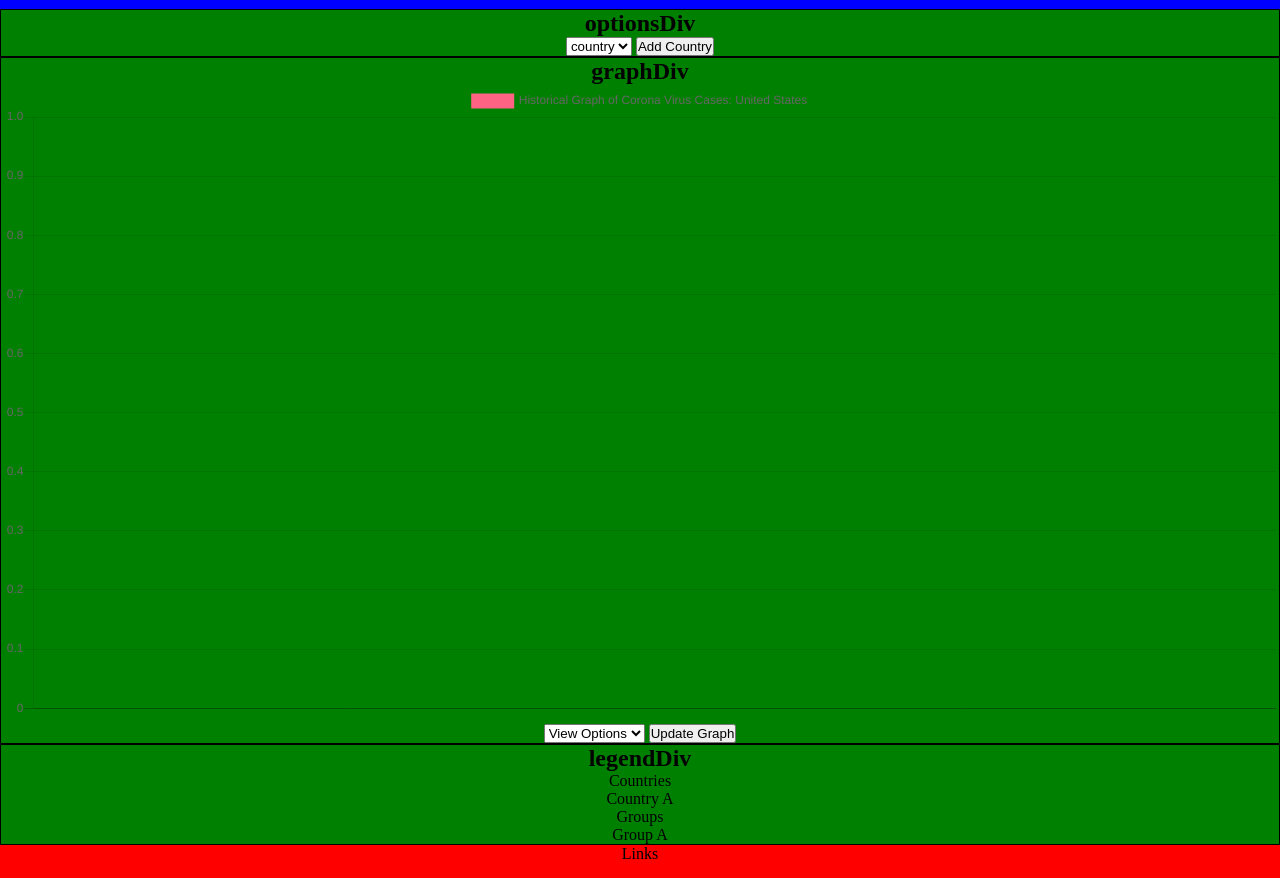
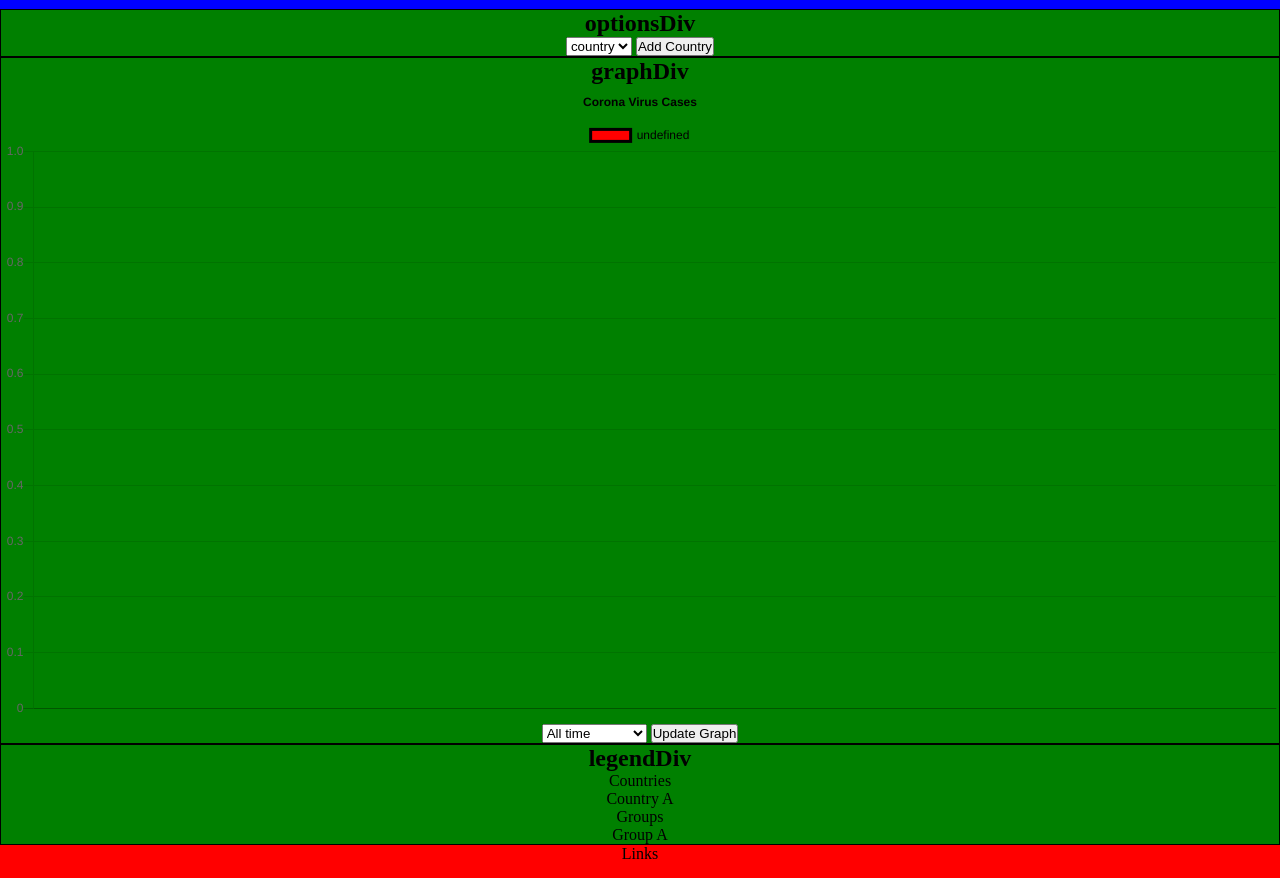
Before and after one commit to ktran050/coronaTracker, a plain HTML site: page index.html in a window 1280 px wide. Both pictures are taken after a click on the button "Update Graph". Shown: the part 58-936 px from the top of the page. Drawn offline with nearby package versions, Linux system fonts and the light colour scheme; no server answers.

```diff
--- a/index.html
+++ b/index.html
@@ -26,9 +26,12 @@
         <div id="graphDiv" class="tempDiv">
           <h2>graphDiv</h2>
           <canvas id="chart"></canvas>
-          <select
-            ><option>View Options</option></select
-          >
+          <select id="timeFrame">
+            <option value="365">Last 365 days</option>
+            <option value="30">Last 30 days</option>
+            <option value="7">Last 7 days</option>
+            <option value="-1" selected>All time</option>
+          </select>
           <button id="updateGraph">Update Graph</button>
         </div>
         <div id="legendDiv" class="tempDiv">
--- a/main.js
+++ b/main.js
@@ -2,6 +2,16 @@
 const baseURL = "https://disease.sh/v2/";
 let cachedData = {};
 let watchList = {};
+
+const chartOptions = {
+  legend: { labels: { fontColor: "black" } },
+  title: {
+    text: "Corona Virus Cases",
+    display: true,
+    fontColor: "black",
+  },
+};
+
 let initLabelsArray = [
   "January",
   "February",
@@ -23,16 +33,16 @@ var chart = new Chart(ctx, {
     labels: initLabelsArray,
     datasets: [
       {
-        label: "Historical Graph of Corona Virus Cases: United States",
-        backgroundColor: "rgb(255, 99, 132)",
-        borderColor: "rgb(255, 99, 132)",
+        label: "US Cases",
+        backgroundColor: "rgb(255, 0, 0)",
+        borderColor: "rgb(0, 0, 0)",
         data: initDataArray,
       },
     ],
   },
 
   // Configuration options go here
-  options: {},
+  options: chartOptions,
 });
 
 function drawCountryList() {
@@ -74,15 +84,35 @@ function checkCachedData() {
   }
 }
 
-function updateGraph() {
+function handleTimeFrame() {
+  return $("#timeFrame").val();
+}
+
+function updateGraph(timeFrame) {
   let dataArray = [];
   let labelsArray = [];
   checkCachedData();
   let firstCache = Object.keys(cachedData)[0];
 
-  for (const property in cachedData[firstCache]) {
-    labelsArray.push(property);
-    dataArray.push(cachedData[firstCache][`${property}`]);
+  console.log("timeframe: ", timeFrame);
+
+  // for (const property in cachedData[firstCache]) {
+  //   labelsArray.push(property);
+  //   dataArray.push(cachedData[firstCache][`${property}`]);
+  // }
+
+  if (timeFrame === "-1") {
+    console.log("here");
+    for (const property in cachedData[firstCache]) {
+      labelsArray.push(property);
+      dataArray.push(cachedData[firstCache][`${property}`]);
+    }
+  } else {
+    console.log("there");
+    labelsArray = Object.keys(cachedData[firstCache]).slice(-timeFrame); // gives the last [timeFrame] number of entries of the dates of cases
+    labelsArray.forEach(function (element) {
+      dataArray.push(cachedData[firstCache][`${element}`]);
+    }); // gives the last [timeFrame] number of entries of # of cases for the corresponding days
   }
 
   chart = new Chart(ctx, {
@@ -94,16 +124,16 @@ function updateGraph() {
       labels: labelsArray,
       datasets: [
         {
-          label: "Historical Graph of Corona Virus Cases: United States",
-          backgroundColor: "rgb(255, 99, 132)",
-          borderColor: "rgb(255, 99, 132)",
+          label: `${firstCache}`,
+          backgroundColor: "rgb(255, 0, 0)",
+          borderColor: "rgb(0, 0, 0)",
           data: dataArray,
         },
       ],
     },
 
     // Configuration options go here
-    options: {},
+    options: chartOptions,
   });
   console.log("labels array: ", labelsArray);
   console.log("data array: ", dataArray);
@@ -143,8 +173,9 @@ function handleUpdateGraph() {
   // called by handleEverything
   $("#graphDiv").on("click", "#updateGraph", async function (event) {
     event.preventDefault();
+    let timeFrame = handleTimeFrame();
     await updateCache();
-    updateGraph();
+    updateGraph(timeFrame);
   });
 }
 
```
